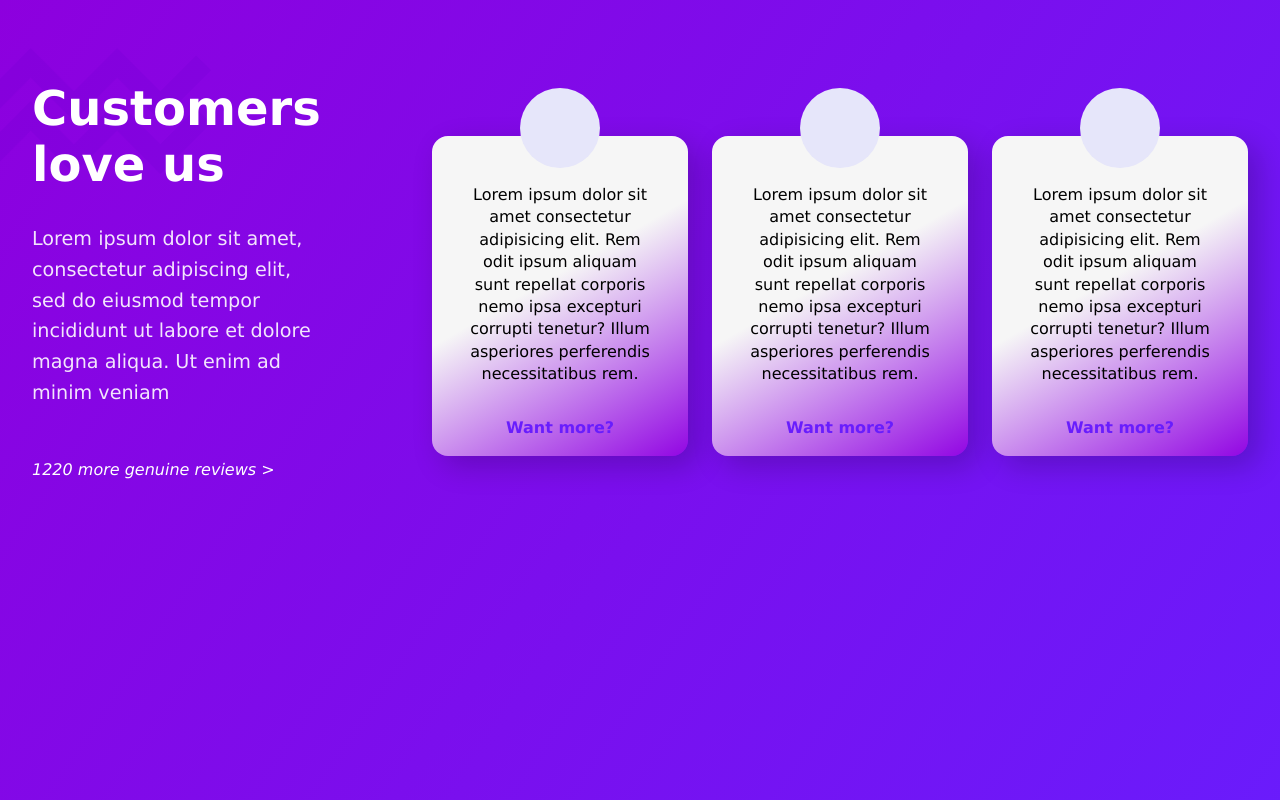
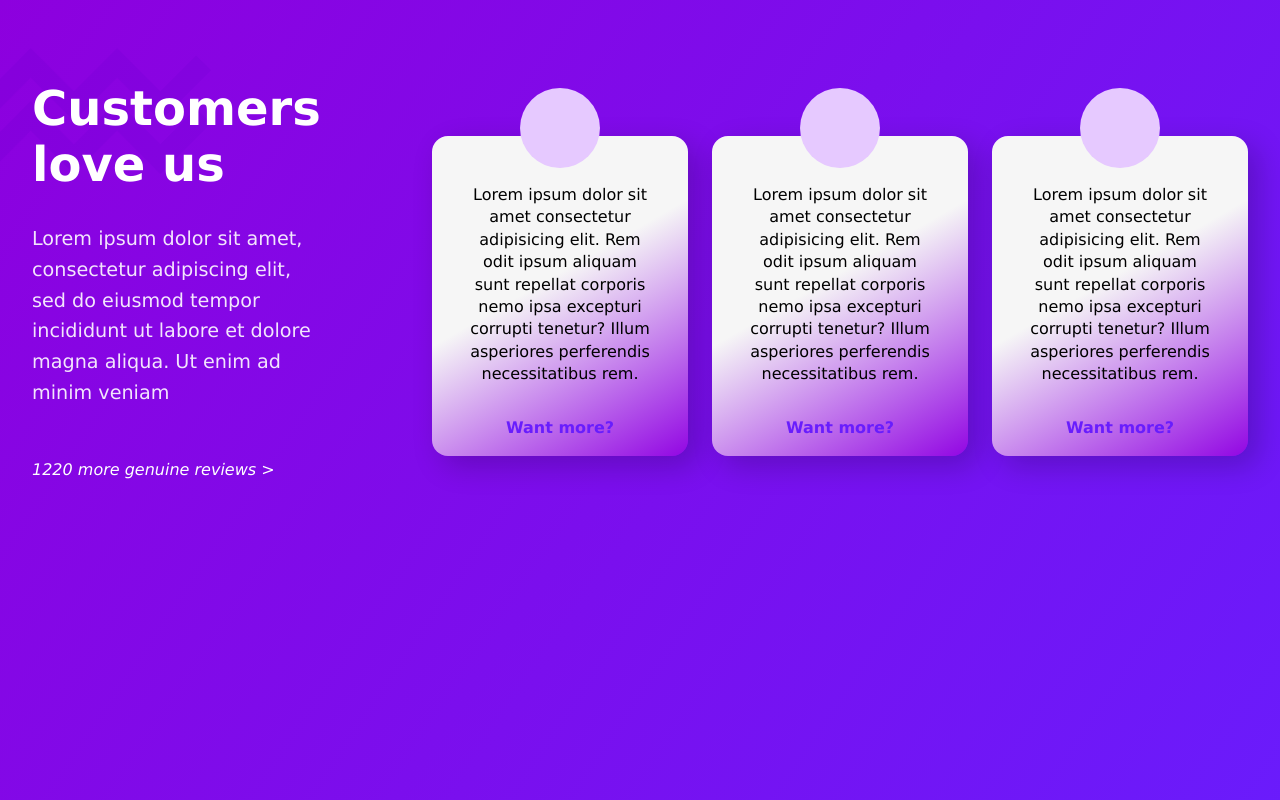
Before and after one commit to michellenpm3108/gradient-101, a plain HTML site: page index.html in a window 1280 px wide. Shown: the top 800 px of the page. Drawn offline with Linux system fonts and the light colour scheme.

Commit message:
Update index.css

```diff
--- a/index.css
+++ b/index.css
@@ -9,7 +9,7 @@ body {
 }
 
 .container {
-    height: 100%;
+    min-height: 100%;
     padding: 5em 2em;
     color: black;
     background: linear-gradient(304deg, #681dfd 0%, #8d00de 100%);
@@ -84,7 +84,7 @@ a {
 span {
     width: 5rem;
     height: 5rem;
-    background-color: lavender;
+    background: #E6C9FF;;
     position: absolute;
     border-radius: 50%;
     top: -3em;
```
